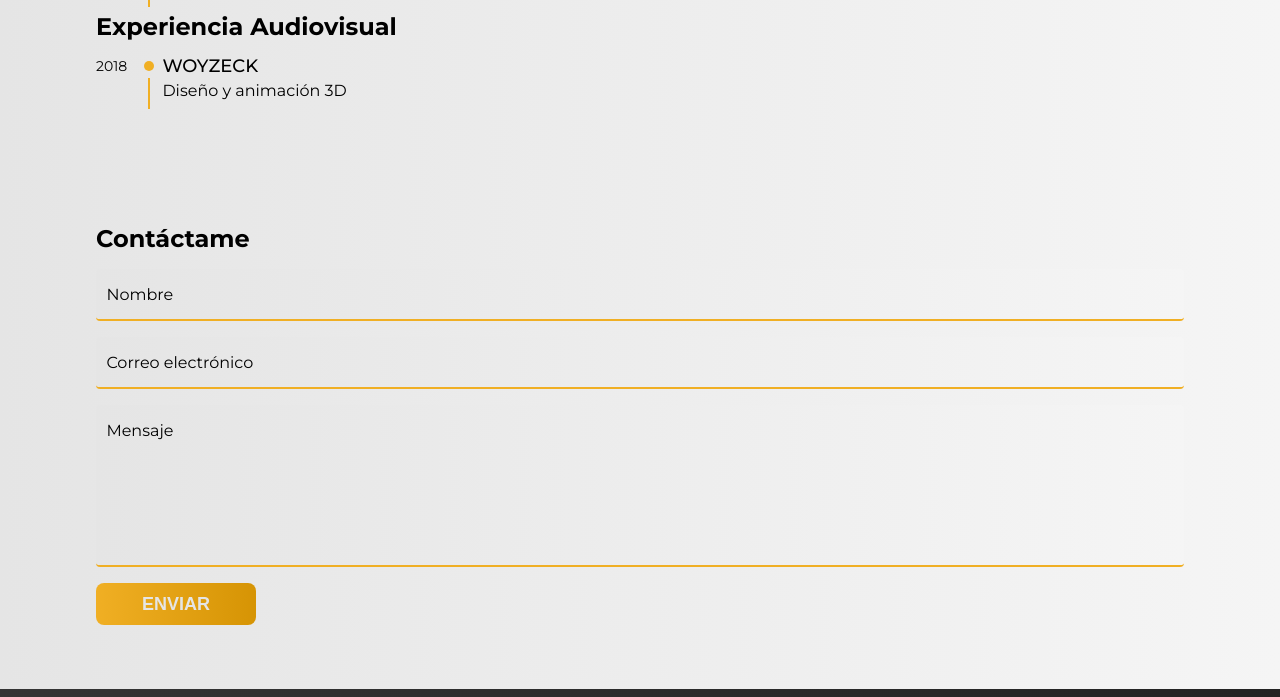
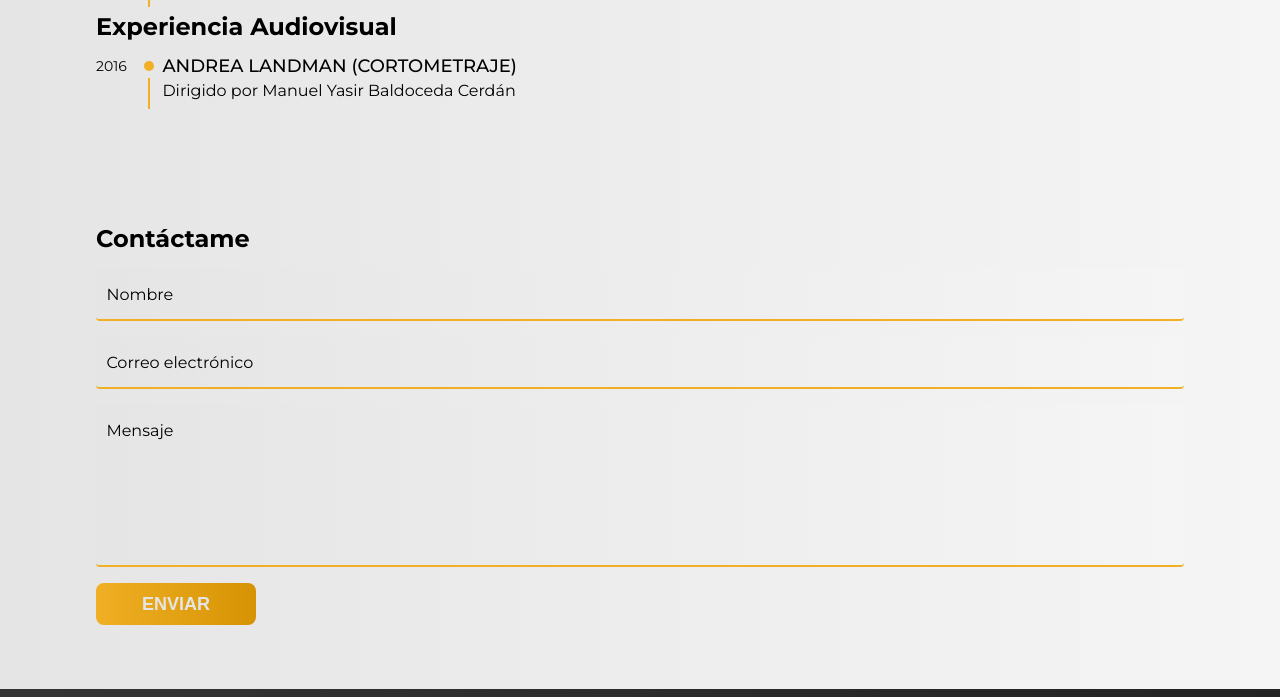
Before and after one commit to Jonathantru27/portfolio, a website built with Vite: page index.html in a window 1280 px wide. Shown: the part 2373-3070 px from the top of the page. Built offline with nearby package versions, Linux system fonts and the light colour scheme.

Commit message:
correccion de experiencia audiovisual

```diff
--- a/index.html
+++ b/index.html
@@ -257,11 +257,11 @@
             <h2 class="experience__title">Experiencia Audiovisual</h2>
             <ul class="experience__list">
               <li class="experience__item">
-                <div class="experience__year">2018</div>
+                <div class="experience__year">2016</div>
                 <div class="experience__dot"></div>
                 <div class="experience__details">
-                  <h3 class="experience__name">Woyzeck</h3>
-                  <span class="experience__role">Diseño y animación 3D</span>
+                  <h3 class="experience__name">Andrea Landman (Cortometraje)</h3>
+                  <span class="experience__role">Dirigido por Manuel Yasir Baldoceda Cerdán</span>
                 </div>
               </li>
             </ul>
```
